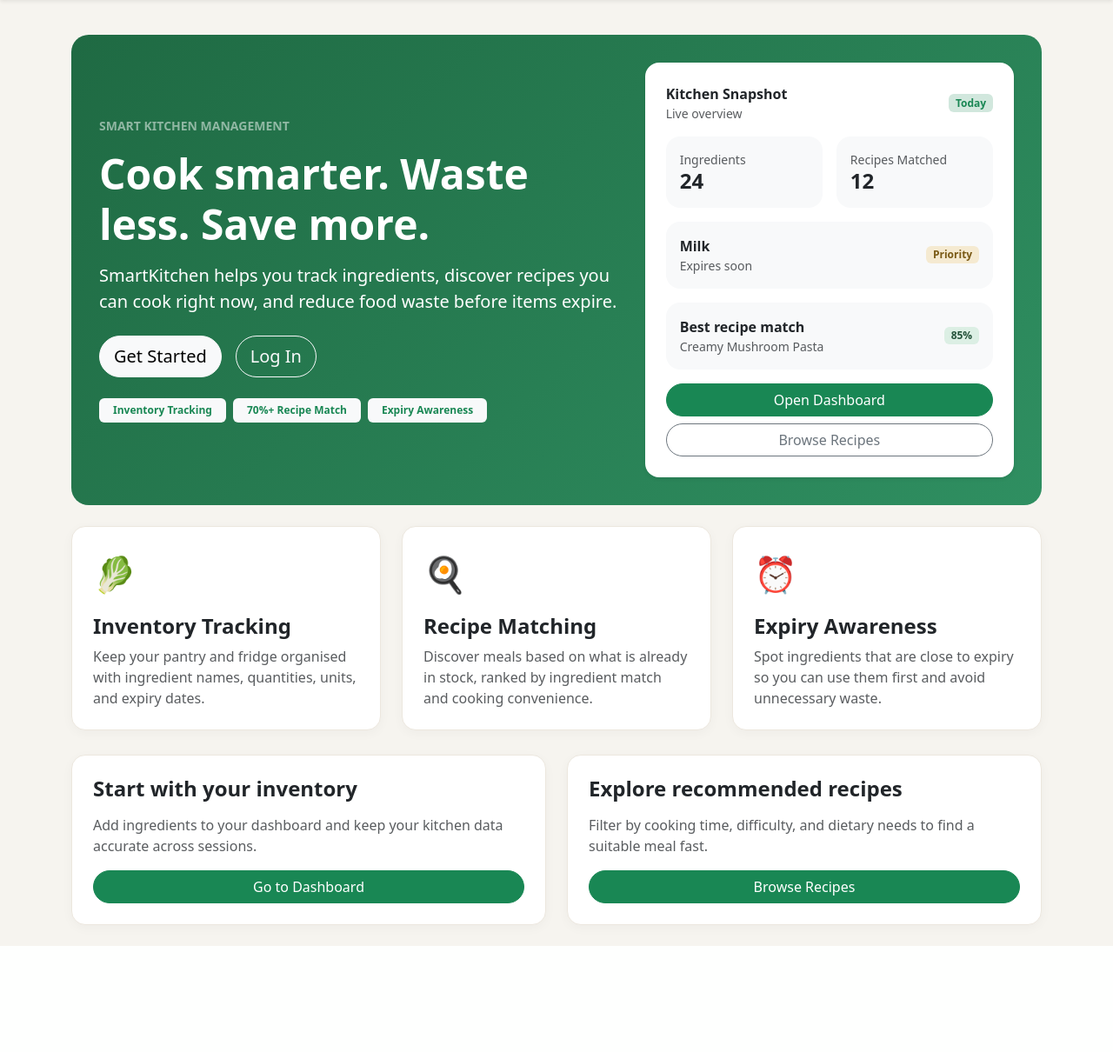
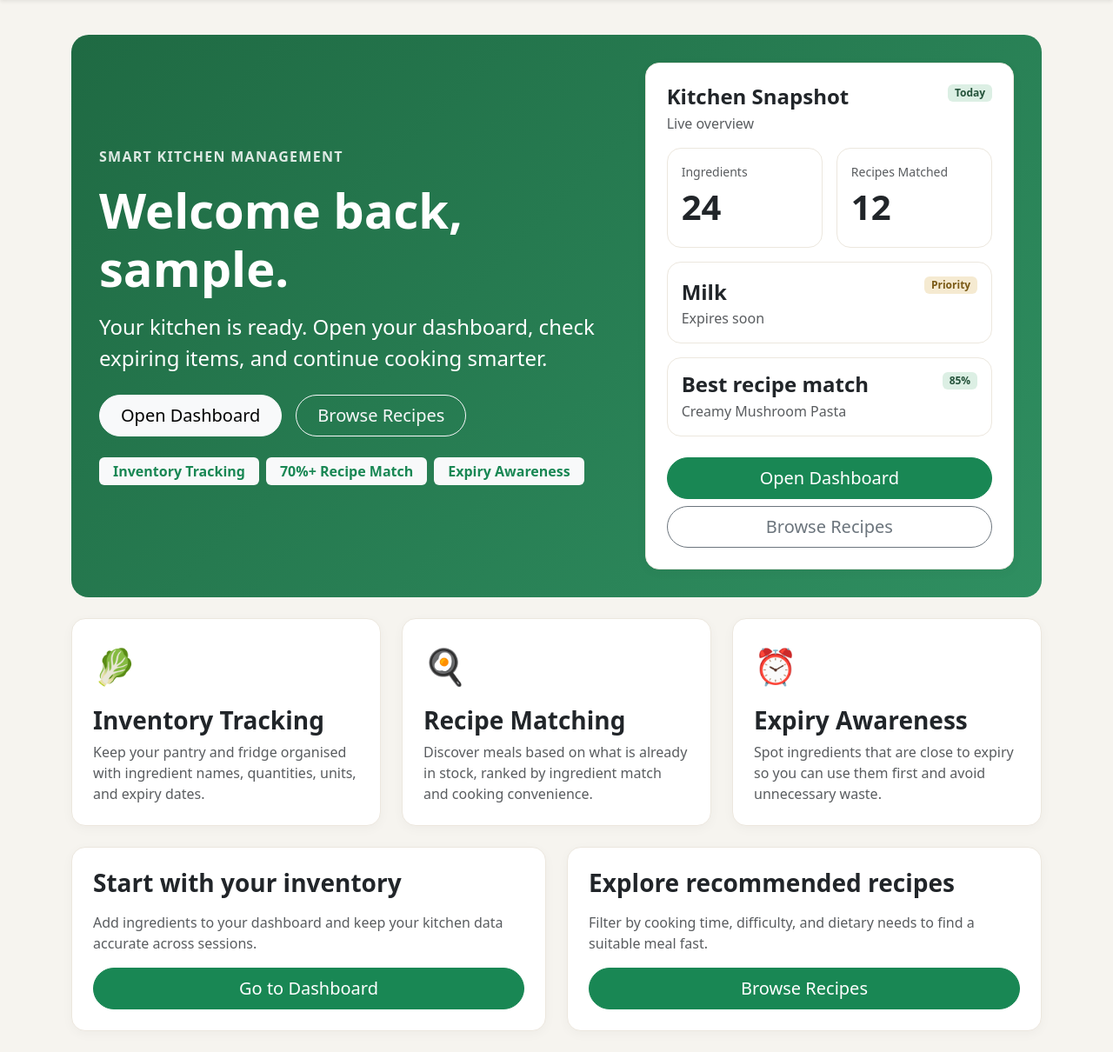
Before and after one commit to Huangzihang0104/IT-SmartKitchen-CA, a Django app: page / in a window 1280 px wide. Shown: the part 56-1266 px from the top of the page at 87% size. Before the commit the page ends 1144 px from the top, so only its background shows below. Run offline with Django 5.2, Linux system fonts and the light colour scheme; the visitor is signed in with stand-in values (Sample User, id 1).

Commit message:
Update home page CTA for authenticated users

```diff
--- a/kitchen/templates/kitchen/home.html
+++ b/kitchen/templates/kitchen/home.html
@@ -5,106 +5,119 @@
 {% block content %}
 <div class="hero-card mb-4">
     <div class="row align-items-center g-4">
-        <div class="col-lg-7">
-            <div class="small text-uppercase fw-semibold mb-3 text-white-50">Smart kitchen management</div>
-            <h1 class="display-5 fw-bold mb-3">Cook smarter. Waste less. Save more.</h1>
-            <p class="lead mb-4">
+        <div class="col-12 col-lg-7">
+            <p class="text-uppercase fw-semibold mb-3" style="letter-spacing: 0.08em; opacity: 0.85;">
+                Smart Kitchen Management
+            </p>
+
+            {% if user.is_authenticated %}
+                <h1 class="display-4 fw-bold mb-3">Welcome back, {{ user.username }}.</h1>
+                <p class="fs-4 mb-4">
+                    Your kitchen is ready. Open your dashboard, check expiring items, and continue cooking smarter.
+                </p>
+
+                <div class="d-flex flex-wrap gap-3 mt-4">
+                    <a href="{% url 'dashboard' %}" class="btn btn-light btn-lg px-4">Open Dashboard</a>
+                    <a href="{% url 'recipe_list' %}" class="btn btn-outline-light btn-lg px-4">Browse Recipes</a>
+                </div>
+            {% else %}
+                <h1 class="display-3 fw-bold mb-3">Cook smarter. Waste less. Save more.</h1>
+                <p class="fs-4 mb-4">
                     SmartKitchen helps you track ingredients, discover recipes you can cook right now, and reduce food waste before items expire.
                 </p>
 
-            <div class="d-flex flex-wrap gap-3 mb-4">
-                <a href="{% url 'register' %}" class="btn btn-light btn-lg">Get Started</a>
-                <a href="{% url 'login' %}" class="btn btn-outline-light btn-lg">Log In</a>
+                <div class="d-flex flex-wrap gap-3 mt-4">
+                    <a href="{% url 'register' %}" class="btn btn-light btn-lg px-4">Get Started</a>
+                    <a href="{% url 'login' %}" class="btn btn-outline-light btn-lg px-4">Log In</a>
                 </div>
+            {% endif %}
 
-            <div class="d-flex flex-wrap gap-2">
-                <span class="badge bg-light text-success px-3 py-2">Inventory Tracking</span>
-                <span class="badge bg-light text-success px-3 py-2">70%+ Recipe Match</span>
-                <span class="badge bg-light text-success px-3 py-2">Expiry Awareness</span>
+            <div class="d-flex flex-wrap gap-2 mt-4">
+                <span class="badge bg-light text-success fs-6 px-3 py-2">Inventory Tracking</span>
+                <span class="badge bg-light text-success fs-6 px-3 py-2">70%+ Recipe Match</span>
+                <span class="badge bg-light text-success fs-6 px-3 py-2">Expiry Awareness</span>
             </div>
         </div>
 
-        <div class="col-lg-5">
-            <div class="card border-0 shadow-sm">
-                <div class="card-body p-4 text-dark">
-                    <div class="d-flex justify-content-between align-items-center mb-3">
+        <div class="col-12 col-lg-5">
+            <div class="card p-4">
+                <div class="d-flex justify-content-between align-items-start mb-3">
                     <div>
-                            <div class="fw-bold">Kitchen Snapshot</div>
-                            <div class="text-muted small">Live overview</div>
+                        <h2 class="h4 fw-bold mb-1">Kitchen Snapshot</h2>
+                        <p class="text-muted mb-0">Live overview</p>
                     </div>
-                        <span class="badge bg-success-subtle text-success">Today</span>
+                    <span class="badge badge-soft-success">Today</span>
                 </div>
 
                 <div class="row g-3 mb-3">
                     <div class="col-6">
-                            <div class="rounded-4 p-3 bg-light">
+                        <div class="border rounded-4 p-3 h-100" style="border-color: #ece7de !important;">
                             <div class="text-muted small">Ingredients</div>
-                                <div class="h4 fw-bold mb-0">24</div>
+                            <div class="fs-1 fw-bold">24</div>
                         </div>
                     </div>
                     <div class="col-6">
-                            <div class="rounded-4 p-3 bg-light">
+                        <div class="border rounded-4 p-3 h-100" style="border-color: #ece7de !important;">
                             <div class="text-muted small">Recipes Matched</div>
-                                <div class="h4 fw-bold mb-0">12</div>
+                            <div class="fs-1 fw-bold">12</div>
                         </div>
                     </div>
                 </div>
 
-                    <div class="rounded-4 p-3 bg-light mb-3">
-                        <div class="d-flex justify-content-between align-items-center">
+                <div class="border rounded-4 p-3 mb-3" style="border-color: #ece7de !important;">
+                    <div class="d-flex justify-content-between align-items-start">
                         <div>
-                                <div class="fw-semibold">Milk</div>
-                                <div class="small text-muted">Expires soon</div>
+                            <div class="fw-bold fs-4">Milk</div>
+                            <div class="text-muted">Expires soon</div>
                         </div>
                         <span class="badge badge-soft-warning">Priority</span>
                     </div>
                 </div>
 
-                    <div class="rounded-4 p-3 bg-light mb-3">
-                        <div class="d-flex justify-content-between align-items-center">
+                <div class="border rounded-4 p-3 mb-4" style="border-color: #ece7de !important;">
+                    <div class="d-flex justify-content-between align-items-start">
                         <div>
-                                <div class="fw-semibold">Best recipe match</div>
-                                <div class="small text-muted">Creamy Mushroom Pasta</div>
+                            <div class="fw-bold h4 mb-1">Best recipe match</div>
+                            <div class="text-muted">Creamy Mushroom Pasta</div>
                         </div>
                         <span class="badge badge-soft-success">85%</span>
                     </div>
                 </div>
 
                 <div class="d-grid gap-2">
-                        <a href="{% url 'dashboard' %}" class="btn btn-success">Open Dashboard</a>
-                        <a href="{% url 'recipe_list' %}" class="btn btn-outline-secondary">Browse Recipes</a>
-                    </div>
+                    <a href="{% url 'dashboard' %}" class="btn btn-success btn-lg">Open Dashboard</a>
+                    <a href="{% url 'recipe_list' %}" class="btn btn-outline-secondary btn-lg">Browse Recipes</a>
                 </div>
             </div>
         </div>
     </div>
 </div>
 
-<div class="row g-4">
-    <div class="col-12 col-md-6 col-lg-4">
+<div class="row g-4 mb-4">
+    <div class="col-12 col-md-4">
         <div class="card p-4 h-100">
-            <div class="mb-3 fs-1">🥬</div>
-            <h2 class="h4 fw-bold">Inventory Tracking</h2>
+            <div class="fs-1 mb-3">🥬</div>
+            <h2 class="h3 fw-bold">Inventory Tracking</h2>
             <p class="text-muted mb-0">
                 Keep your pantry and fridge organised with ingredient names, quantities, units, and expiry dates.
             </p>
         </div>
     </div>
 
-    <div class="col-12 col-md-6 col-lg-4">
+    <div class="col-12 col-md-4">
         <div class="card p-4 h-100">
-            <div class="mb-3 fs-1">🍳</div>
-            <h2 class="h4 fw-bold">Recipe Matching</h2>
+            <div class="fs-1 mb-3">🍳</div>
+            <h2 class="h3 fw-bold">Recipe Matching</h2>
             <p class="text-muted mb-0">
                 Discover meals based on what is already in stock, ranked by ingredient match and cooking convenience.
             </p>
         </div>
     </div>
 
-    <div class="col-12 col-md-6 col-lg-4">
+    <div class="col-12 col-md-4">
         <div class="card p-4 h-100">
-            <div class="mb-3 fs-1">⏰</div>
-            <h2 class="h4 fw-bold">Expiry Awareness</h2>
+            <div class="fs-1 mb-3">⏰</div>
+            <h2 class="h3 fw-bold">Expiry Awareness</h2>
             <p class="text-muted mb-0">
                 Spot ingredients that are close to expiry so you can use them first and avoid unnecessary waste.
             </p>
@@ -112,24 +125,28 @@
     </div>
 </div>
 
-<div class="row g-4 mt-1">
+<div class="row g-4">
     <div class="col-12 col-lg-6">
         <div class="card p-4 h-100">
-            <h2 class="h4 fw-bold mb-3">Start with your inventory</h2>
+            <h2 class="h3 fw-bold mb-3">Start with your inventory</h2>
             <p class="text-muted">
                 Add ingredients to your dashboard and keep your kitchen data accurate across sessions.
             </p>
-            <a href="{% url 'dashboard' %}" class="btn btn-success">Go to Dashboard</a>
+            <div class="mt-auto d-grid">
+                <a href="{% url 'dashboard' %}" class="btn btn-success btn-lg">Go to Dashboard</a>
+            </div>
         </div>
     </div>
 
     <div class="col-12 col-lg-6">
         <div class="card p-4 h-100">
-            <h2 class="h4 fw-bold mb-3">Explore recommended recipes</h2>
+            <h2 class="h3 fw-bold mb-3">Explore recommended recipes</h2>
             <p class="text-muted">
                 Filter by cooking time, difficulty, and dietary needs to find a suitable meal fast.
             </p>
-            <a href="{% url 'recipe_list' %}" class="btn btn-success">Browse Recipes</a>
+            <div class="mt-auto d-grid">
+                <a href="{% url 'recipe_list' %}" class="btn btn-success btn-lg">Browse Recipes</a>
+            </div>
         </div>
     </div>
 </div>
```
Lines whose indentation alone changed are shown as unchanged.
